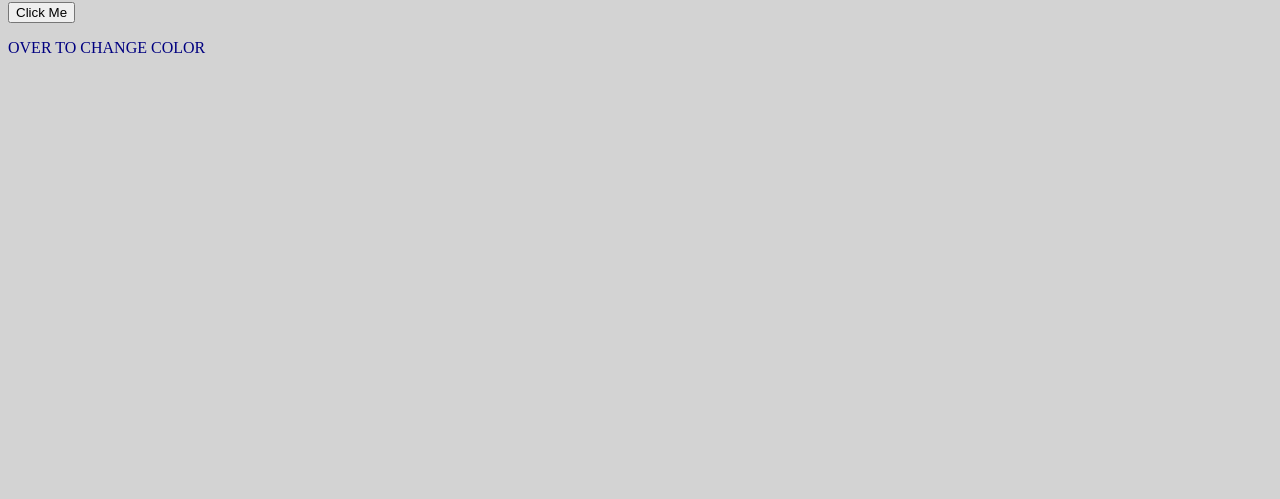
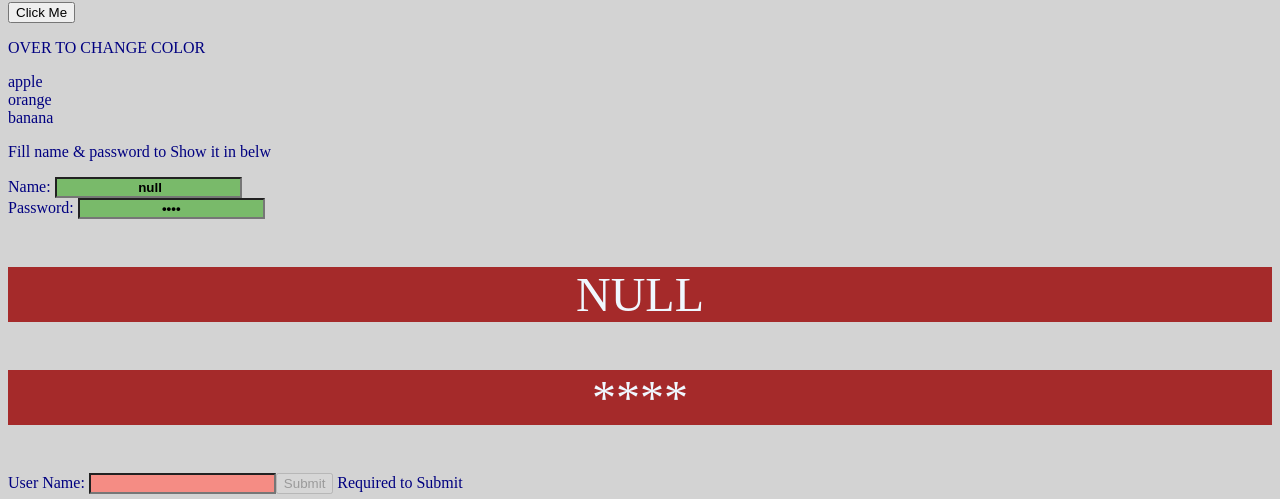
Before and after one commit to AshrafSaker/photoEditor, an Angular app: page / in a window 1280 px wide. Shown: the part 485-984 px from the top of the page. Before the commit the page ends 800 px from the top, so only its background shows below. Built offline with nearby package versions, Linux system fonts and the light colour scheme.

Commit message:
added form & ngmodels and made requierd and vaild in CSS

```diff
--- a/src/app/app.component.css
+++ b/src/app/app.component.css
@@ -6,5 +6,14 @@ app-root {
   background-color: red;
   color: antiquewhite;
   font-weight: bolder;
-  width: 25%;
+  width: auto;
+  font-size: 300%;
+  text-align: center;
 }
+
+.big {
+  font-size: 300%;
+  color: aliceblue;
+  background-color: brown;
+  text-align: center;
+}
--- a/src/app/app.component.html
+++ b/src/app/app.component.html
@@ -8,3 +8,30 @@
 <button (click)="login()">Click Me </button>
 
 <p [class.red]="isRed" (mouseover)="change()" [class]="upperClass">over to change color</p>
+
+@for (item of products; track $index ) {
+  <div>{{ item }}</div>
+  }
+
+@if (isRed){
+  <div>Welcome at, if decores run while isRed True , if false is disapper </div>
+}
+<p>Fill name & password to Show it in belw</p>
+<label >Name:
+  <input type="text" [(ngModel)]="name">
+</label>
+
+<br>
+<label >Password:
+  <input type="password" [(ngModel)]="password">
+</label>
+<p class="big" [class]="upperClass">{{name}}</p>
+<p class="big">{{password}}</p>
+
+<form (ngSubmit)="showName()" #myForm="ngForm">
+  <label >User Name:
+    <input type="text" [(ngModel)]="username" name="username" required />
+  </label>
+  <input type="submit" value="Submit" [disabled]="!myForm.form.valid"/>
+  Required to Submit
+</form>
--- a/src/app/app.component.ts
+++ b/src/app/app.component.ts
@@ -1,11 +1,13 @@
+import { FormsModule } from '@angular/forms';
 import {HeaderComponent} from '../header/header.component';
 import { Component} from '@angular/core';
 import { RouterOutlet } from '@angular/router';
 
+
 @Component({
   selector: 'app-root',
   standalone: true,
-  imports: [HeaderComponent,RouterOutlet],
+  imports: [HeaderComponent,RouterOutlet,FormsModule],
   templateUrl: './app.component.html',
   styleUrl: './app.component.css'
 })
@@ -26,4 +28,12 @@ export class AppComponent {
 
   isHighlighted = true;
   myClasses = ['highlight', 'uppercase'];
+
+  products = ['apple', 'orange', 'banana'];
+  name = ' null';
+  password = '****';
+  username = '';
+  showName(){
+    alert(this.username);
+  }
 }
--- a/src/index.html
+++ b/src/index.html
@@ -1,11 +1,10 @@
-<!doctype html>
+<!DOCTYPE html>
 <html lang="en">
 <head>
-  <meta charset="utf-8">
-  <title>My Note</title>
+  <meta charset="UTF-8">
+  <meta name="viewport" content="width=device-width, initial-scale=1.0">
+  <title>Photo Editor</title>
   <base href="/">
-  <meta name="viewport" content="width=device-width, initial-scale=1">
-  <link rel="icon" type="image/x-icon" href="favicon.ico">
 </head>
 <body>
   <app-root></app-root>
--- a/src/styles.css
+++ b/src/styles.css
@@ -17,3 +17,15 @@ table *{
 .uppercase {
   text-transform: uppercase;
 }
+
+
+input.ng-valid {
+  background-color: #79ba6a;
+  font-weight: bolder;
+  text-align: center;
+}
+
+input.ng-invalid {
+  background-color: #f58c84;
+  font-weight: bolder;
+}
```
Also changed, not shown: src/notes.ts (added, +17 -0 lines).
